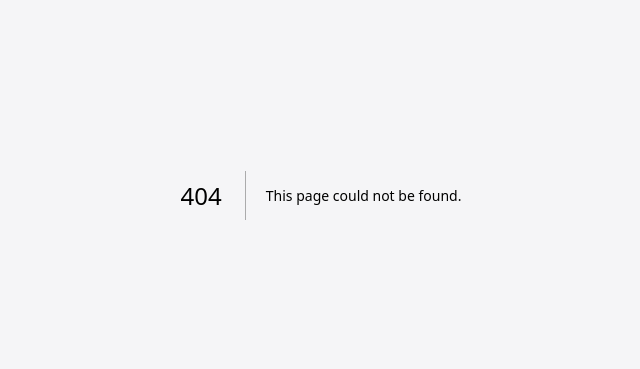
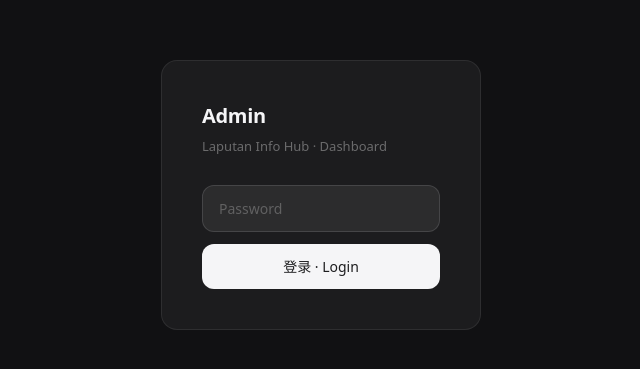
Before and after one commit to laputancnai-png/infohub, a Next.js app: page /admin/login in a window 1280 px wide. Before the commit this address had no page. Shown: the part 205-574 px from the top of the page, without its empty margins (319-959 px from the left). Built offline with nearby package versions, Linux system fonts and the light colour scheme.

Commit message:
feat: add Admin login page and dashboard

```diff
--- /dev/null
+++ b/src/app/admin/login/page.tsx
@@ -0,0 +1,63 @@
+'use client';
+import { useState } from 'react';
+import { useRouter } from 'next/navigation';
+
+export default function AdminLoginPage() {
+  const [password, setPassword] = useState('');
+  const [error, setError] = useState('');
+  const [loading, setLoading] = useState(false);
+  const router = useRouter();
+
+  const handleSubmit = async (e: React.FormEvent) => {
+    e.preventDefault();
+    setLoading(true);
+    setError('');
+    try {
+      const res = await fetch('/api/admin/login', {
+        method: 'POST',
+        headers: { 'Content-Type': 'application/json' },
+        body: JSON.stringify({ password }),
+      });
+      if (res.ok) {
+        router.push('/admin');
+        router.refresh();
+      } else {
+        setError('密码错误 · Invalid password');
+      }
+    } catch {
+      setError('网络错误 · Network error');
+    } finally {
+      setLoading(false);
+    }
+  };
+
+  return (
+    <div className="min-h-screen bg-[#111113] flex items-center justify-center">
+      <form
+        onSubmit={handleSubmit}
+        data-testid="login-form"
+        className="bg-[#1c1c1e] border border-hairline border-white/[0.08] rounded-2xl p-10 w-80"
+      >
+        <h1 className="text-[20px] font-semibold text-[#f5f5f7] mb-1.5 tracking-[-0.3px]">Admin</h1>
+        <p className="text-[13px] text-white/35 mb-7">Laputan Info Hub · Dashboard</p>
+        <input
+          type="password"
+          value={password}
+          onChange={e => setPassword(e.target.value)}
+          placeholder="Password"
+          data-testid="password-input"
+          required
+          className="w-full bg-white/[0.07] border border-hairline border-white/[0.12] rounded-xl px-4 py-3 text-[14px] text-[#f5f5f7] placeholder-white/25 outline-none focus:border-white/30 mb-3"
+        />
+        {error && <p className="text-[12px] text-dn mb-3">{error}</p>}
+        <button
+          type="submit"
+          disabled={loading}
+          className="w-full bg-[#f5f5f7] text-[#1d1d1f] text-[14px] font-medium py-3 rounded-xl disabled:opacity-50 hover:bg-white transition-colors"
+        >
+          {loading ? '...' : '登录 · Login'}
+        </button>
+      </form>
+    </div>
+  );
+}
--- /dev/null
+++ b/src/app/admin/page.tsx
@@ -0,0 +1,75 @@
+import { redirect } from 'next/navigation';
+import { isAdminAuthenticated } from '@/lib/auth';
+import { MetricCard } from '@/components/admin/MetricCard';
+import { TrafficChart } from '@/components/admin/TrafficChart';
+import { DonateLog } from '@/components/admin/DonateLog';
+import type { AdminStats } from '@/lib/types';
+
+async function getStats(): Promise<AdminStats | null> {
+  const base = process.env.NEXT_PUBLIC_BASE_URL ?? 'http://localhost:3000';
+  try {
+    const res = await fetch(`${base}/api/admin/stats`, { cache: 'no-store' });
+    if (!res.ok) return null;
+    return res.json();
+  } catch {
+    return null;
+  }
+}
+
+export default async function AdminPage() {
+  const authed = await isAdminAuthenticated();
+  if (!authed) redirect('/admin/login');
+
+  const stats = await getStats();
+
+  return (
+    <div className="min-h-screen bg-[#111113] text-[#f5f5f7]" data-testid="admin-dashboard">
+      <nav className="bg-[#1c1c1e] border-b border-hairline border-white/[0.08] px-7 h-12 flex items-center justify-between">
+        <div className="flex items-center gap-3">
+          <span className="text-[14px] font-medium text-white/70">Laputan Info Hub</span>
+          <span className="text-[10px] px-2 py-0.5 rounded-full bg-white/[0.08] text-white/40 tracking-[0.05em]">Admin</span>
+        </div>
+        <div className="flex items-center gap-5">
+          <a href="/" className="text-[12px] text-white/40 hover:text-white/70 transition-colors">← Back to site</a>
+          <form action="/api/admin/logout" method="POST">
+            <button type="submit" className="text-[12px] text-white/40 hover:text-white/70 transition-colors">Logout</button>
+          </form>
+        </div>
+      </nav>
+
+      <main className="max-w-[1100px] mx-auto p-7">
+        <h1 className="text-[20px] font-semibold mb-1.5 tracking-[-0.3px]">Analytics Overview</h1>
+        <p className="text-[13px] text-white/35 mb-7">Data from Vercel KV</p>
+
+        {!stats && (
+          <p className="text-white/30 text-sm mb-6">KV not configured — stats unavailable in local dev without Vercel KV credentials.</p>
+        )}
+
+        <div className="grid grid-cols-2 lg:grid-cols-4 gap-3 mb-6">
+          <MetricCard label="Total Page Views"  value={stats?.totalPv  ?? 0} />
+          <MetricCard label="Today's Views"     value={stats?.todayPv  ?? 0} />
+          <MetricCard label="Total Donations"   value={stats?.totalDonations ?? 0} />
+          <MetricCard label="This Month"        value={stats?.monthDonations ?? 0} />
+        </div>
+
+        <div className="grid grid-cols-1 lg:grid-cols-[2fr_1fr] gap-4 mb-5">
+          <div className="bg-surface border border-hairline border-white/[0.08] rounded-xl p-5">
+            <h2 className="text-[13px] font-medium text-white/70 mb-4">7-Day Traffic</h2>
+            <TrafficChart data={stats?.daily ?? []} />
+          </div>
+          <div className="bg-surface border border-hairline border-white/[0.08] rounded-xl p-5">
+            <h2 className="text-[13px] font-medium text-white/70 mb-4">Top Pages</h2>
+            {(stats?.topPages ?? []).map((p) => (
+              <div key={p.page} className="flex justify-between py-2 border-b border-white/[0.04] last:border-0">
+                <span className="text-[12px] text-white/70">{p.page}</span>
+                <span className="text-[12px] text-white/40">{p.pv}</span>
+              </div>
+            ))}
+          </div>
+        </div>
+
+        <DonateLog donations={stats?.recentDonations ?? []} />
+      </main>
+    </div>
+  );
+}
```
